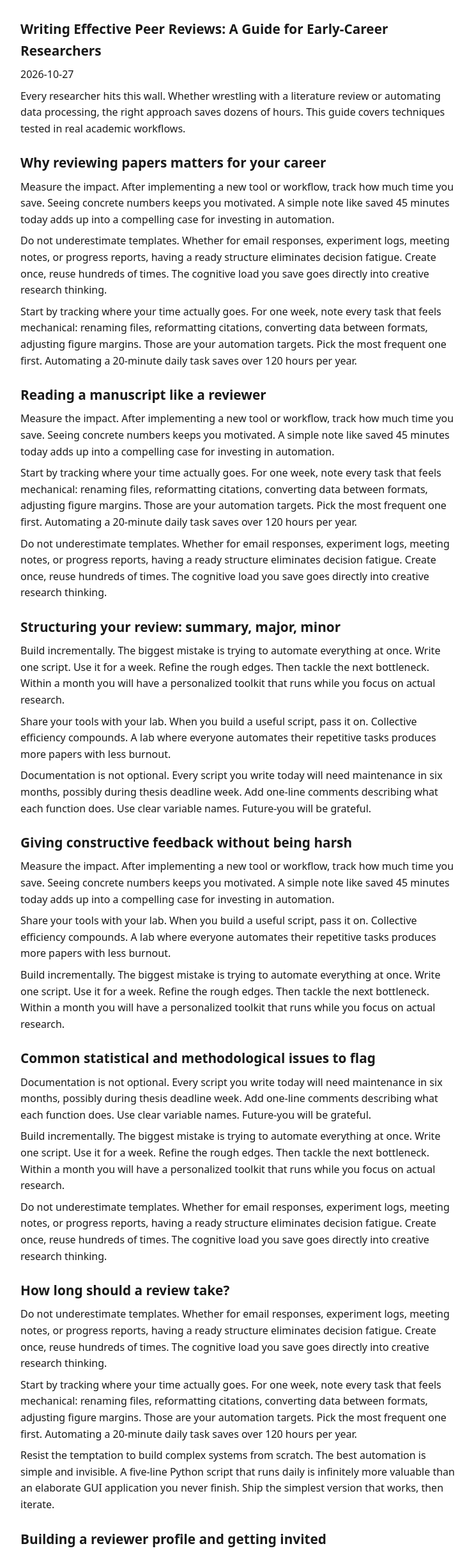
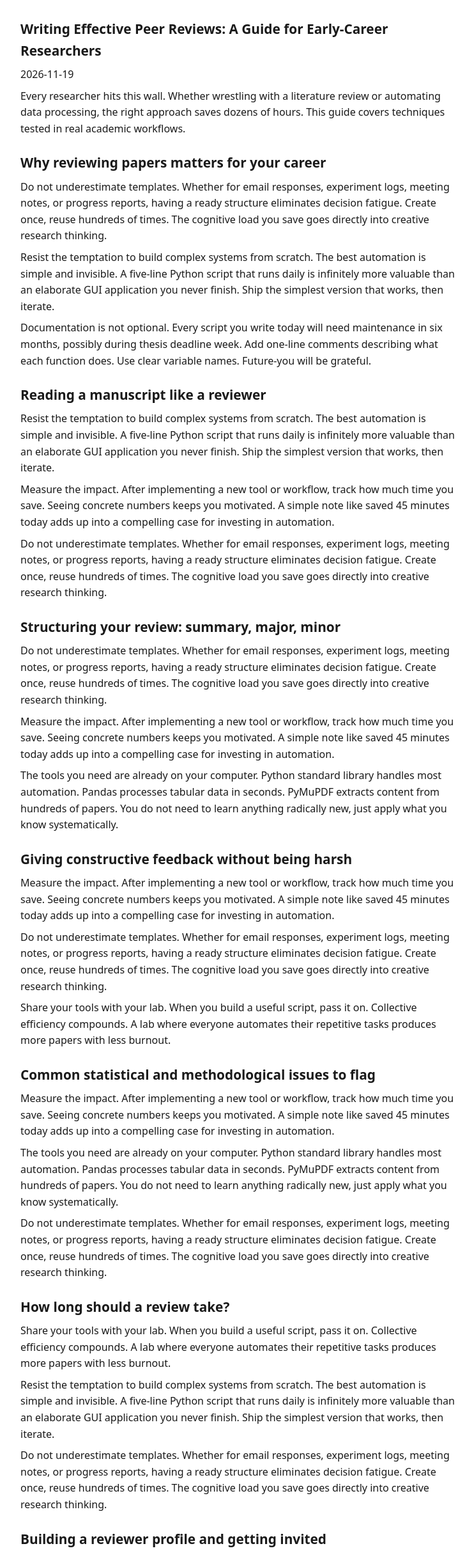
Before and after one commit to GellmanSparrowS/research-automation-hub, a plain HTML site: page docs/blog/writing-effective-peer-reviews-a-guide-for-early-career-researchers.html in a window 1280 px wide. Shown: the part 132-2560 px from the top of the page at 64% size, without its empty margins (268-1010 px from the left). Drawn offline with Linux system fonts and the light colour scheme.

Commit message:
auto: weekly blog post

```diff
--- a/docs/blog/writing-effective-peer-reviews-a-guide-for-early-career-researchers.html
+++ b/docs/blog/writing-effective-peer-reviews-a-guide-for-early-career-researchers.html
@@ -40,38 +40,38 @@
   </nav>
 </header>
 <main><article><h2>Writing Effective Peer Reviews: A Guide for Early-Career Researchers</h2>
-<time>2026-10-27</time>
+<time>2026-11-19</time>
 <p>Every researcher hits this wall. Whether wrestling with a literature review or automating data processing, the right approach saves dozens of hours. This guide covers techniques tested in real academic workflows.</p>
 <h2>Why reviewing papers matters for your career</h2>
+<p>Do not underestimate templates. Whether for email responses, experiment logs, meeting notes, or progress reports, having a ready structure eliminates decision fatigue. Create once, reuse hundreds of times. The cognitive load you save goes directly into creative research thinking.</p>
+<p>Resist the temptation to build complex systems from scratch. The best automation is simple and invisible. A five-line Python script that runs daily is infinitely more valuable than an elaborate GUI application you never finish. Ship the simplest version that works, then iterate.</p>
+<p>Documentation is not optional. Every script you write today will need maintenance in six months, possibly during thesis deadline week. Add one-line comments describing what each function does. Use clear variable names. Future-you will be grateful.</p>
+<h2>Reading a manuscript like a reviewer</h2>
+<p>Resist the temptation to build complex systems from scratch. The best automation is simple and invisible. A five-line Python script that runs daily is infinitely more valuable than an elaborate GUI application you never finish. Ship the simplest version that works, then iterate.</p>
 <p>Measure the impact. After implementing a new tool or workflow, track how much time you save. Seeing concrete numbers keeps you motivated. A simple note like saved 45 minutes today adds up into a compelling case for investing in automation.</p>
 <p>Do not underestimate templates. Whether for email responses, experiment logs, meeting notes, or progress reports, having a ready structure eliminates decision fatigue. Create once, reuse hundreds of times. The cognitive load you save goes directly into creative research thinking.</p>
-<p>Start by tracking where your time actually goes. For one week, note every task that feels mechanical: renaming files, reformatting citations, converting data between formats, adjusting figure margins. Those are your automation targets. Pick the most frequent one first. Automating a 20-minute daily task saves over 120 hours per year.</p>
-<h2>Reading a manuscript like a reviewer</h2>
+<h2>Structuring your review: summary, major, minor</h2>
+<p>Do not underestimate templates. Whether for email responses, experiment logs, meeting notes, or progress reports, having a ready structure eliminates decision fatigue. Create once, reuse hundreds of times. The cognitive load you save goes directly into creative research thinking.</p>
 <p>Measure the impact. After implementing a new tool or workflow, track how much time you save. Seeing concrete numbers keeps you motivated. A simple note like saved 45 minutes today adds up into a compelling case for investing in automation.</p>
-<p>Start by tracking where your time actually goes. For one week, note every task that feels mechanical: renaming files, reformatting citations, converting data between formats, adjusting figure margins. Those are your automation targets. Pick the most frequent one first. Automating a 20-minute daily task saves over 120 hours per year.</p>
-<p>Do not underestimate templates. Whether for email responses, experiment logs, meeting notes, or progress reports, having a ready structure eliminates decision fatigue. Create once, reuse hundreds of times. The cognitive load you save goes directly into creative research thinking.</p>
-<h2>Structuring your review: summary, major, minor</h2>
-<p>Build incrementally. The biggest mistake is trying to automate everything at once. Write one script. Use it for a week. Refine the rough edges. Then tackle the next bottleneck. Within a month you will have a personalized toolkit that runs while you focus on actual research.</p>
-<p>Share your tools with your lab. When you build a useful script, pass it on. Collective efficiency compounds. A lab where everyone automates their repetitive tasks produces more papers with less burnout.</p>
-<p>Documentation is not optional. Every script you write today will need maintenance in six months, possibly during thesis deadline week. Add one-line comments describing what each function does. Use clear variable names. Future-you will be grateful.</p>
+<p>The tools you need are already on your computer. Python standard library handles most automation. Pandas processes tabular data in seconds. PyMuPDF extracts content from hundreds of papers. You do not need to learn anything radically new, just apply what you know systematically.</p>
 <h2>Giving constructive feedback without being harsh</h2>
 <p>Measure the impact. After implementing a new tool or workflow, track how much time you save. Seeing concrete numbers keeps you motivated. A simple note like saved 45 minutes today adds up into a compelling case for investing in automation.</p>
+<p>Do not underestimate templates. Whether for email responses, experiment logs, meeting notes, or progress reports, having a ready structure eliminates decision fatigue. Create once, reuse hundreds of times. The cognitive load you save goes directly into creative research thinking.</p>
 <p>Share your tools with your lab. When you build a useful script, pass it on. Collective efficiency compounds. A lab where everyone automates their repetitive tasks produces more papers with less burnout.</p>
-<p>Build incrementally. The biggest mistake is trying to automate everything at once. Write one script. Use it for a week. Refine the rough edges. Then tackle the next bottleneck. Within a month you will have a personalized toolkit that runs while you focus on actual research.</p>
 <h2>Common statistical and methodological issues to flag</h2>
-<p>Documentation is not optional. Every script you write today will need maintenance in six months, possibly during thesis deadline week. Add one-line comments describing what each function does. Use clear variable names. Future-you will be grateful.</p>
-<p>Build incrementally. The biggest mistake is trying to automate everything at once. Write one script. Use it for a week. Refine the rough edges. Then tackle the next bottleneck. Within a month you will have a personalized toolkit that runs while you focus on actual research.</p>
+<p>Measure the impact. After implementing a new tool or workflow, track how much time you save. Seeing concrete numbers keeps you motivated. A simple note like saved 45 minutes today adds up into a compelling case for investing in automation.</p>
+<p>The tools you need are already on your computer. Python standard library handles most automation. Pandas processes tabular data in seconds. PyMuPDF extracts content from hundreds of papers. You do not need to learn anything radically new, just apply what you know systematically.</p>
 <p>Do not underestimate templates. Whether for email responses, experiment logs, meeting notes, or progress reports, having a ready structure eliminates decision fatigue. Create once, reuse hundreds of times. The cognitive load you save goes directly into creative research thinking.</p>
 <h2>How long should a review take?</h2>
+<p>Share your tools with your lab. When you build a useful script, pass it on. Collective efficiency compounds. A lab where everyone automates their repetitive tasks produces more papers with less burnout.</p>
+<p>Resist the temptation to build complex systems from scratch. The best automation is simple and invisible. A five-line Python script that runs daily is infinitely more valuable than an elaborate GUI application you never finish. Ship the simplest version that works, then iterate.</p>
 <p>Do not underestimate templates. Whether for email responses, experiment logs, meeting notes, or progress reports, having a ready structure eliminates decision fatigue. Create once, reuse hundreds of times. The cognitive load you save goes directly into creative research thinking.</p>
+<h2>Building a reviewer profile and getting invited</h2>
 <p>Start by tracking where your time actually goes. For one week, note every task that feels mechanical: renaming files, reformatting citations, converting data between formats, adjusting figure margins. Those are your automation targets. Pick the most frequent one first. Automating a 20-minute daily task saves over 120 hours per year.</p>
 <p>Resist the temptation to build complex systems from scratch. The best automation is simple and invisible. A five-line Python script that runs daily is infinitely more valuable than an elaborate GUI application you never finish. Ship the simplest version that works, then iterate.</p>
-<h2>Building a reviewer profile and getting invited</h2>
 <p>Documentation is not optional. Every script you write today will need maintenance in six months, possibly during thesis deadline week. Add one-line comments describing what each function does. Use clear variable names. Future-you will be grateful.</p>
-<p>Do not underestimate templates. Whether for email responses, experiment logs, meeting notes, or progress reports, having a ready structure eliminates decision fatigue. Create once, reuse hundreds of times. The cognitive load you save goes directly into creative research thinking.</p>
-<p>Share your tools with your lab. When you build a useful script, pass it on. Collective efficiency compounds. A lab where everyone automates their repetitive tasks produces more papers with less burnout.</p>
 <p>---</p>
-<p>The most productive researchers systematically eliminate repetitive work. Pick one idea from this guide, implement it today, and build from there. Every hour invested in workflow pays back tenfold.</p></article></main>
+<p>Smart tooling and automation are survival skills for modern researchers. Start small, iterate fast, and share what works. Your future self will look back on this moment as the turning point.</p></article></main>
 <footer>
   <p>&copy; 2026 Research Automation Hub. Built for researchers, by researchers.</p>
 </footer>
--- a/topic_pool.json
+++ b/topic_pool.json
@@ -286,8 +286,8 @@
       "How long should a review take?",
       "Building a reviewer profile and getting invited"
     ],
-    "published": false,
-    "published_date": "2026-10-27T14:16:25.513332"
+    "published": true,
+    "published_date": "2026-11-19T17:13:27.500443"
   },
   {
     "title": "Converting Your Thesis into Journal Papers: A Practical Strategy",
```
Also changed, not shown: docs/blog.html (+1 -1 lines), docs/index.html (+1 -1 lines), 1 other file.
